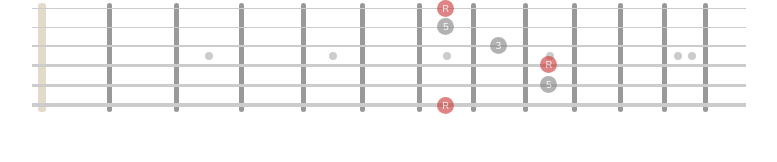
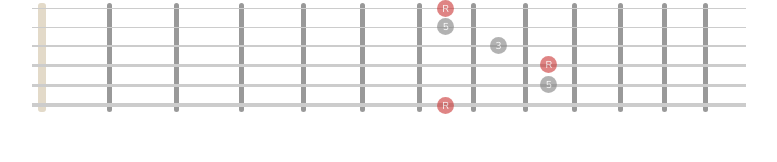
Before and after one commit to bali182/music-stuff, a React app: page / in a window 1280 px wide. Shown: the top 162 px of the page, without its empty margins (251-1028 px from the left). Built offline with nearby package versions, Linux system fonts and the light colour scheme.

Commit message:
Added toggle for dots and made 0th fret render properly

```diff
--- a/src/Fretboard/Fret.tsx
+++ b/src/Fretboard/Fret.tsx
@@ -47,7 +47,7 @@ export class Fret extends PureComponent<FretProps> {
           return (
             <div className={fretStyle(width)}>
               <div className={separatorStyle} />
-              <FretDot fret={fret} />
+              {context.dots ? <FretDot fret={fret} /> : null}
             </div>
           )
         }}
--- a/src/Fretboard/Fretboard.tsx
+++ b/src/Fretboard/Fretboard.tsx
@@ -20,6 +20,7 @@ export type FretboardProps = Partial<FretboardContexType> & {
 export class Fretboard extends PureComponent<FretboardProps> {
   render() {
     const {
+      dots,
       firstFretWidth,
       stringSpacing,
       numberOfFrets,
@@ -31,6 +32,7 @@ export class Fretboard extends PureComponent<FretboardProps> {
     } = this.props
 
     const context: FretboardContexType = {
+      dots,
       strings,
       firstFretWidth,
       stringSpacing,
--- a/src/Fretboard/FretboardContext.ts
+++ b/src/Fretboard/FretboardContext.ts
@@ -3,6 +3,7 @@ import { GuitarString } from '../model/GuitarString'
 import { BassString } from '../model/BassString'
 
 export type FretboardContexType = {
+  dots: boolean
   stringSpacing: number
   strings: (GuitarString | BassString)[]
   numberOfFrets: number
@@ -13,6 +14,7 @@ export type FretboardContexType = {
 }
 
 export const FretboardContext = createContext<FretboardContexType>({
+  dots: true,
   strings: [],
   stringSpacing: 20,
   numberOfFrets: 22,
--- a/src/Fretboard/utils.ts
+++ b/src/Fretboard/utils.ts
@@ -55,7 +55,7 @@ export const getFrettedNotePosition = (context: FretboardContexType) => (
     .reduce((fullFretWidth, width) => fullFretWidth + width, 0)
 
   const top = context.stringSpacing * stringIndex + extraTopSpacing
-  const left = partialFretboardWidth - fretWidth / 2 - FrettedNoteSize / 2 + FretOverhang
+  const left = fret === 0 ? -17 : partialFretboardWidth - fretWidth / 2 - FrettedNoteSize / 2 + FretOverhang
 
   return [top, left]
 }
--- a/src/index.tsx
+++ b/src/index.tsx
@@ -8,7 +8,7 @@ import { FrettedNote } from './Fretboard/FrettedNote'
 import { GuitarStrings, GuitarString } from './model/GuitarString'
 
 render(
-  <Fretboard firstVisibleFret={0} lastVisibleFret={13} strings={GuitarStrings}>
+  <Fretboard firstVisibleFret={0} lastVisibleFret={13} strings={GuitarStrings} dots={false}>
     <Frets />
     <InstrumentStrings />
     <FrettedNotes>
```
Also changed, not shown: 2 other files (tests, documents, lock files or other folders).
